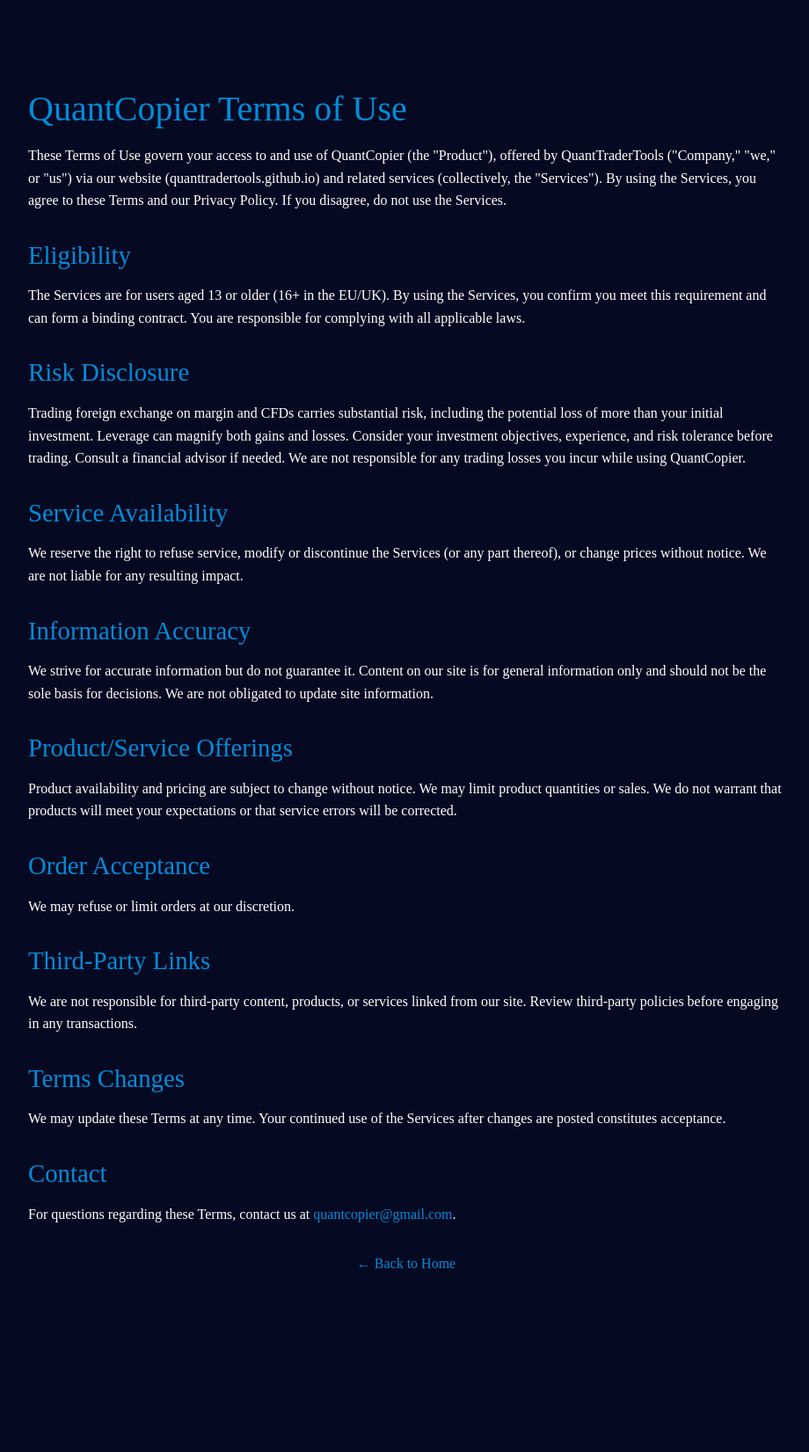
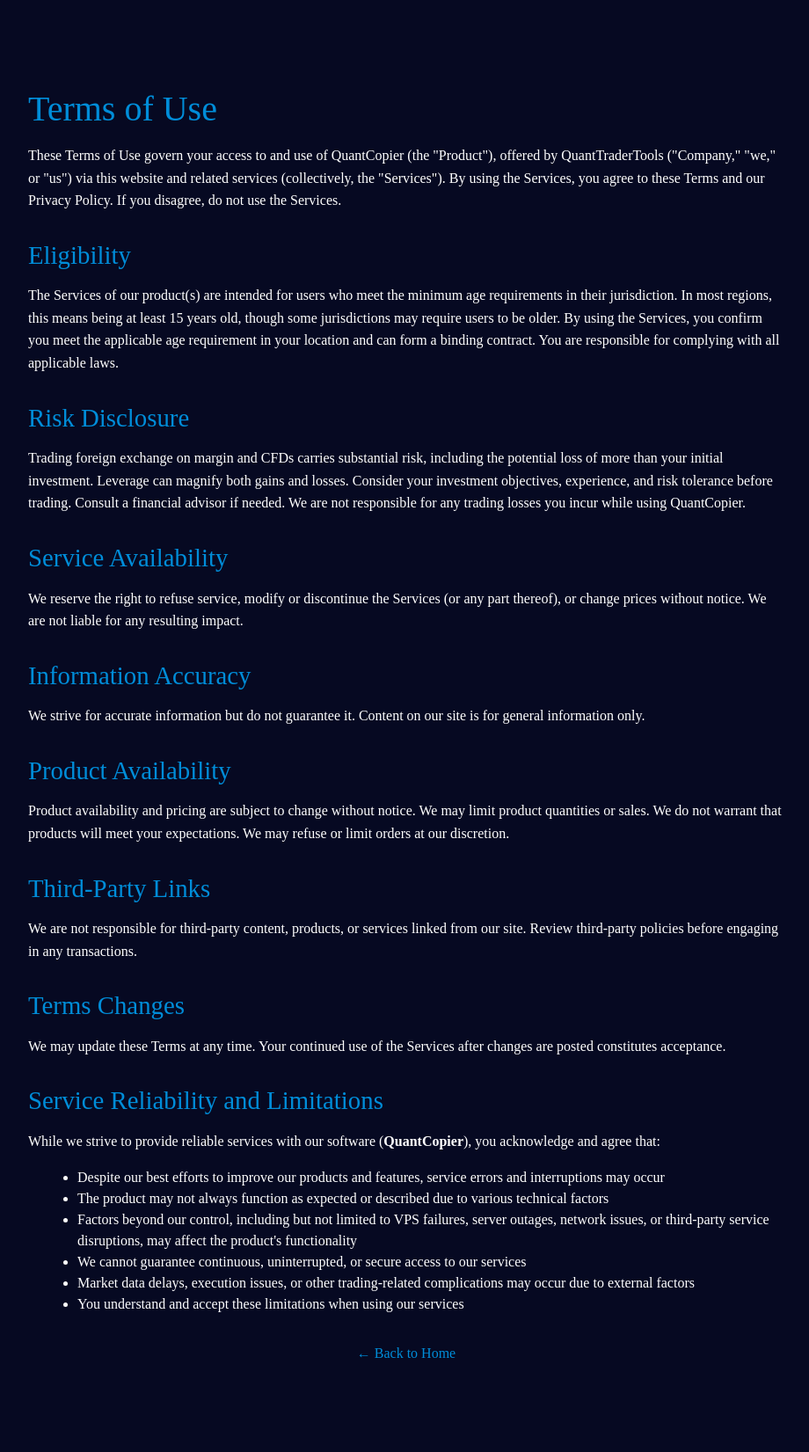
Before and after one commit to diliprk/QuantTraderTools, a Flask app: page /terms_conditions in a window 1280 px wide. Shown: the part 137-1788 px from the top of the page at 88% size, without its empty margins (178-1098 px from the left). Before the commit the page ends 1579 px from the top, so only its background shows below. Run offline with Flask 3, Linux system fonts and the light colour scheme; some libraries are stand-ins or nearby versions.

Commit message:
Legal Docs Revamp

```diff
--- a/templates/legal/refund_policy.html
+++ b/templates/legal/refund_policy.html
@@ -170,7 +170,7 @@
 
             <h2>Refunds</h2>
             <ul style="list-style-type: disc; margin-left: 20px; margin-bottom: 2rem;">
-                <li>All sales are final after 7 days.</li>
+                <li>All sales are final after 48  hours from the purchase.</li>
                 <li>Refunds are only granted if the product doesn't work as advertised.</li>
                 <li>We do not offer refunds for simply changing your mind or for issues with third-party software or unsupported operating systems.</li>
                 <li>Refunds are not granted for problems connecting or trading with supported MetaTrader5 platform</li>
@@ -183,10 +183,10 @@
             </ul>
 
             <h2>Requesting a Refund</h2>
-            <p>Contact us at <a href="mailto:quantcopier@gmail.com" style="color: var(--clr-main);">quantcopier@gmail.com</a> to request a refund. If approved, it will be credited to your original payment method within 2-5 business days.</p>
+            <p>Contact us at <a href="mailto:quantcopier@gmail.com" style="color: var(--clr-main);">quantcopier@gmail.com</a> to request a refund. If approved, it will be credited to your original payment method within 7 -10 business days. If expedited assistance is required, please contact <strong>Dilip Rajkumar</strong> on <a href="https://wa.me/917708385855" style="color: var(--clr-main);">WhatsApp</a></p>
 
             <div class="alert" style="background: rgba(9, 175, 244, 0.1); border: 1px solid var(--clr-main); padding: 15px; border-radius: 5px; margin-top: 2rem;">
-                <strong>Please note:</strong> We are not responsible for compatibility issues with third-party software or operating systems beyond those listed as supported.
+                <strong>Please note:</strong> Our software is designed to work specifically with MetaTrader 5 running on Windows operating system. We are not responsible for compatibility issues when using other operating systems or attempting to run MetaTrader 5 on non-Windows platforms.
             </div>
 
             <div class="back-to-home">
--- a/templates/legal/terms_conditions.html
+++ b/templates/legal/terms_conditions.html
@@ -163,12 +163,12 @@
     </nav>
     <section class="legal-section">
         <div class="container">
-            <h1>QuantCopier Terms of Use</h1>
+            <h1>Terms of Use</h1>
 
-            <p>These Terms of Use govern your access to and use of QuantCopier (the "Product"), offered by QuantTraderTools ("Company," "we," or "us") via our website (quanttradertools.github.io) and related services (collectively, the "Services"). By using the Services, you agree to these Terms and our Privacy Policy. If you disagree, do not use the Services.</p>
+            <p>These Terms of Use govern your access to and use of QuantCopier (the "Product"), offered by QuantTraderTools ("Company," "we," or "us") via this website and related services (collectively, the "Services"). By using the Services, you agree to these Terms and our Privacy Policy. If you disagree, do not use the Services.</p>
 
             <h2>Eligibility</h2>
-            <p>The Services are for users aged 13 or older (16+ in the EU/UK). By using the Services, you confirm you meet this requirement and can form a binding contract. You are responsible for complying with all applicable laws.</p>
+            <p>The Services of our product(s) are intended for users who meet the minimum age requirements in their jurisdiction. In most regions, this means being at least 15 years old, though some jurisdictions may require users to be older. By using the Services, you confirm you meet the applicable age requirement in your location and can form a binding contract. You are responsible for complying with all applicable laws.</p>
 
             <h2>Risk Disclosure</h2>
             <p>Trading foreign exchange on margin and CFDs carries substantial risk, including the potential loss of more than your initial investment. Leverage can magnify both gains and losses. Consider your investment objectives, experience, and risk tolerance before trading. Consult a financial advisor if needed. We are not responsible for any trading losses you incur while using QuantCopier.</p>
@@ -177,13 +177,10 @@
             <p>We reserve the right to refuse service, modify or discontinue the Services (or any part thereof), or change prices without notice. We are not liable for any resulting impact.</p>
 
             <h2>Information Accuracy</h2>
-            <p>We strive for accurate information but do not guarantee it. Content on our site is for general information only and should not be the sole basis for decisions. We are not obligated to update site information.</p>
+            <p>We strive for accurate information but do not guarantee it. Content on our site is for general information only.</p>
 
-            <h2>Product/Service Offerings</h2>
-            <p>Product availability and pricing are subject to change without notice. We may limit product quantities or sales. We do not warrant that products will meet your expectations or that service errors will be corrected.</p>
-
-            <h2>Order Acceptance</h2>
-            <p>We may refuse or limit orders at our discretion.</p>
+            <h2>Product Availability</h2>
+            <p>Product availability and pricing are subject to change without notice. We may limit product quantities or sales. We do not warrant that products will meet your expectations. We may refuse or limit orders at our discretion.</p>
 
             <h2>Third-Party Links</h2>
             <p>We are not responsible for third-party content, products, or services linked from our site. Review third-party policies before engaging in any transactions.</p>
@@ -191,8 +188,16 @@
             <h2>Terms Changes</h2>
             <p>We may update these Terms at any time. Your continued use of the Services after changes are posted constitutes acceptance.</p>
 
-            <h2>Contact</h2>
-            <p>For questions regarding these Terms, contact us at <a href="mailto:quantcopier@gmail.com" style="color: var(--clr-main);">quantcopier@gmail.com</a>.</p>
+            <h2>Service Reliability and Limitations</h2>
+            <p>While we strive to provide reliable services with our software (<strong>QuantCopier</strong>), you acknowledge and agree that:</p>
+            <ul style="margin-bottom: 1.5rem; margin-left: 1.5rem;">
+                <li>Despite our best efforts to improve our products and features, service errors and interruptions may occur</li>
+                <li>The product may not always function as expected or described due to various technical factors</li>
+                <li>Factors beyond our control, including but not limited to VPS failures, server outages, network issues, or third-party service disruptions, may affect the product's functionality</li>
+                <li>We cannot guarantee continuous, uninterrupted, or secure access to our services</li>
+                <li>Market data delays, execution issues, or other trading-related complications may occur due to external factors</li>
+                <li>You understand and accept these limitations when using our services</li>
+            </ul>
 
             <div class="back-to-home">
                 <a href="/">&larr; Back to Home</a>
```
Also changed, not shown: templates/legal/privacy_policy.html (+10 -13 lines).
